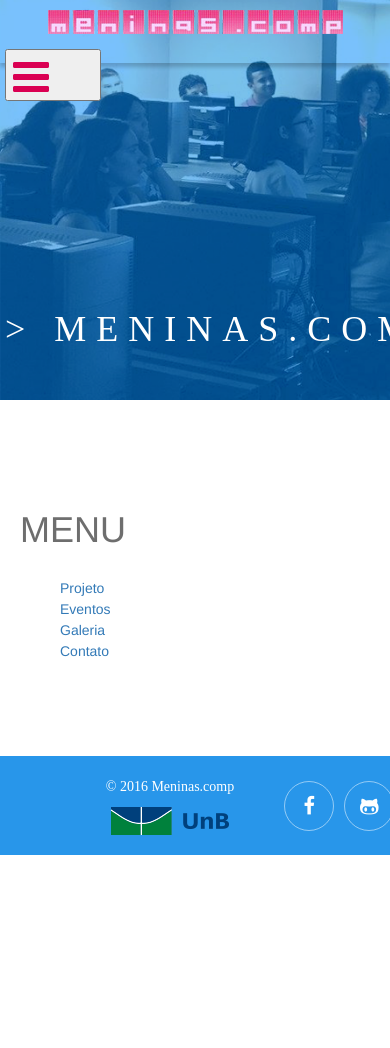
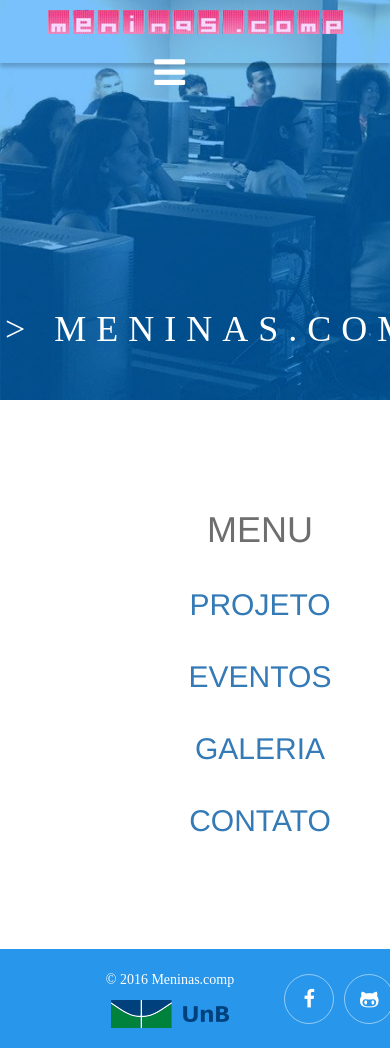
Before and after one commit to Dayof/meninas.comp, a Python web app: template meninascomp/templates/sidebar.html in a window 390 px wide; the page is wider, and only the part inside the window is pictured. Before the commit the page ends 855 px from the top of that part, so only its background shows below. Run offline with Jinja, Linux system fonts and the light colour scheme; the template is opened without the code that fills it, so the values that code supplies are empty; style sheets or scripts are compiled from the project's sources.

Commit message:
menu mobile

```diff
--- a/meninascomp/static/sass/_global.scss
+++ b/meninascomp/static/sass/_global.scss
@@ -3,11 +3,16 @@
     display: none;
   }
 
-  .top-bar-right > .navbar-button {
+  .top-bar-right > a.navbar-button {
     display: block;
     color: $base-strong-pink;
     padding-top: .5rem;
     padding-right: 5rem;
+    @include transition(white 3s ease);
+  }
+
+  .top-bar-right > a.navbar-button:hover {
+    color: $base-strong-pink;
   }
 
 }
@@ -21,11 +26,16 @@
     display: none;
   }
 
-  .top-bar-right > .navbar-button {
+  .top-bar-right > a.navbar-button {
     display: block;
     color: $base-strong-pink;
     padding-top: .5rem;
     padding-right: 5rem;
+    @include transition(white 3s ease);
+  }
+
+  .top-bar-right > a.navbar-button:hover {
+    color: $base-strong-pink;
   }
 }
 
--- a/meninascomp/templates/home.html
+++ b/meninascomp/templates/home.html
@@ -32,9 +32,9 @@
               </ul>
             </div>
             <div class="top-bar-right">
-              <button href="{{ url_for('general.sidebar') }}" type="button" class="navbar-button">
-                <i class="fa fa-bars fa-3x" aria-hidden="true"></i>
-              </button>
+              <a href="{{ url_for('general.sidebar') }}" class="navbar-button">
+                <i class="fa fa-bars fa-2x" aria-hidden="true"></i>
+              </a>
               <ul class="menu">
                 <li><a href="{{ url_for('general.weAre') }}">Projeto</a></li>
                 <li><a href="{{ url_for('general.events') }}">Eventos</a></li>
--- a/meninascomp/templates/sidebar.html
+++ b/meninascomp/templates/sidebar.html
@@ -2,13 +2,11 @@
 {% block body %}
   <div class="mid-content">
     <div class="row">
-      <h1 class="header">Menu</h1>
-      <ul class="menu">
-        <li><a href="{{ url_for('general.weAre') }}">Projeto</a></li>
-        <li><a href="{{ url_for('general.events') }}">Eventos</a></li>
-        <li><a href="{{ url_for('general.gallery') }}">Galeria</a></li>
-        <li><a href="{{ url_for('general.contact') }}">Contato</a></li>
-      </ul>
+      <h1 class="header mid">Menu</h1>
+      <h2 class="header mid"><a href="{{ url_for('general.weAre') }}">Projeto</a></h2>
+      <h2 class="header mid"><a href="{{ url_for('general.events') }}">Eventos</a></h2>
+      <h2 class="header mid"><a href="{{ url_for('general.gallery') }}">Galeria</a></h2>
+      <h2 class="header mid"><a href="{{ url_for('general.contact') }}">Contato</a></h2>
     </div>
   </div>
 {% endblock %}
```
Also changed, not shown: meninascomp/static/public/main.css (+73 -53 lines), meninascomp/static/public/main.min.css.
